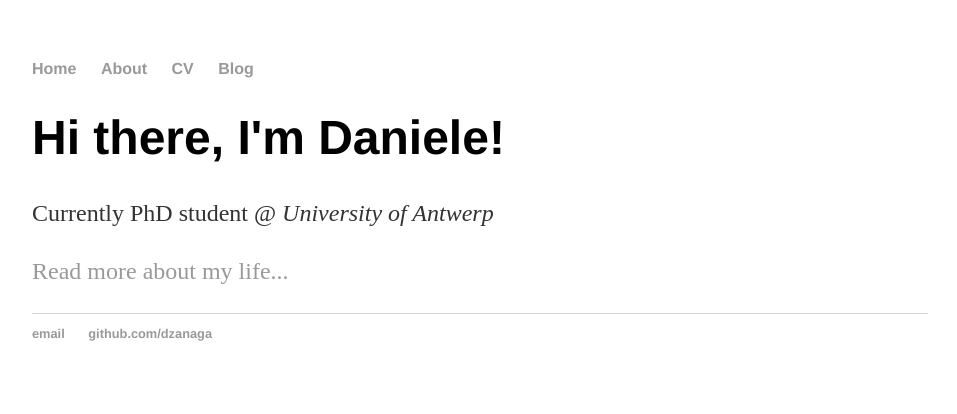
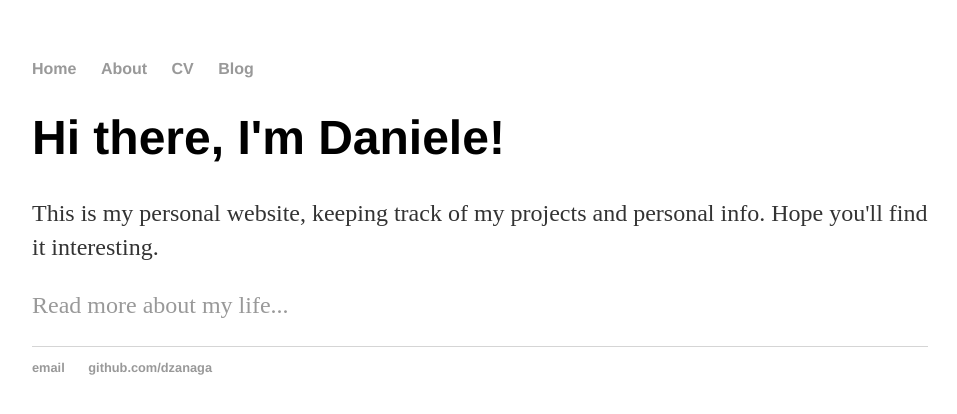
Before and after one commit to dzanaga/dzanaga.github.io, a Jekyll site: the page built from index.html, in a window 1280 px wide. Shown: the top 414 px of the page, without its empty margins (160-1117 px from the left). Built offline with Jekyll 4.4.1, drawn with Linux system fonts in a browser that asks for light colours.

Commit message:
Update index.html

```diff
--- a/index.html
+++ b/index.html
@@ -4,6 +4,7 @@ title: Daniele Zanaga, Horrible Person
 ---
 <div class="blurb">
 	<h1>Hi there, I'm Daniele!</h1>
-	<p>Currently PhD student @ <em>University of Antwerp</em></p>
+	<p>This is my personal website, keeping track of my projects and personal info.
+	   Hope you'll find it interesting.</em></p>
 	<p><a href="/about">Read more about my life...</a></p>
 </div><!-- /.blurb -->
```
